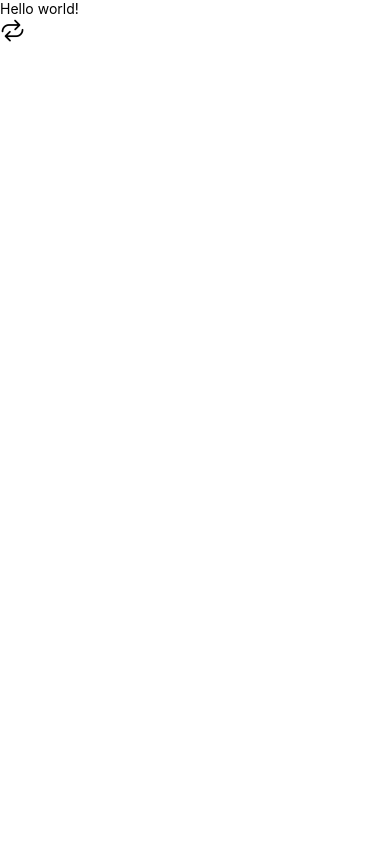
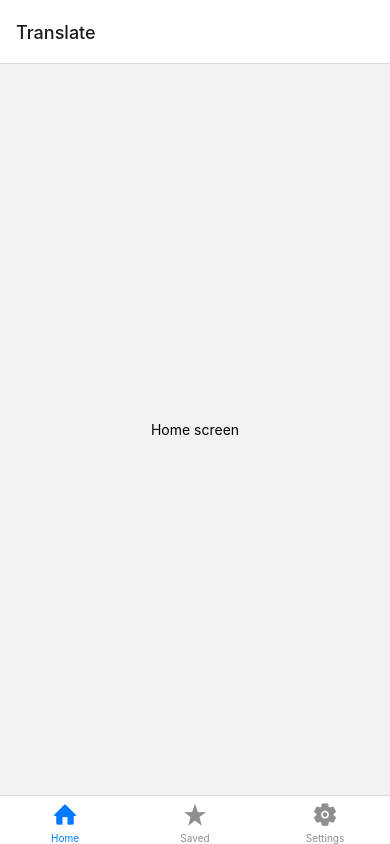
Before and after one commit to ZhaAbhi/GoogleTranslate, a React Native app: screen /main in a window 390 px wide. Built offline with nearby package versions, Linux system fonts and the light colour scheme.

Commit message:
Added icons for bottom tabs navigations

```diff
--- a/App.js
+++ b/App.js
@@ -1,13 +1,13 @@
+import {NavigationContainer} from '@react-navigation/native';
 import React from 'react';
-import {View, Text, SafeAreaView} from 'react-native';
-import Icon from 'react-native-vector-icons/AntDesign';
+import {SafeAreaView} from 'react-native';
+import HomeNavigation from './navigation/HomeNavigation';
 
 const App = () => {
   return (
-    <SafeAreaView>
-      <Text>Hello world!</Text>
-      <Icon name="retweet" size={25} />
-    </SafeAreaView>
+    <NavigationContainer>
+      <HomeNavigation />
+    </NavigationContainer>
   );
 };
 export default App;
--- /dev/null
+++ b/navigation/HomeNavigation.js
@@ -0,0 +1,17 @@
+import {createStackNavigator} from '@react-navigation/stack';
+import HomeScreen from '../screens/HomeScreen';
+import TabNavigation from './TabNavigation';
+
+const Stack = createStackNavigator();
+
+const HomeNavigation = () => (
+  <Stack.Navigator>
+    <Stack.Screen
+      name="main"
+      component={TabNavigation}
+      options={{headerTitle: 'Translate'}}
+    />
+  </Stack.Navigator>
+);
+
+export default HomeNavigation;
--- /dev/null
+++ b/navigation/TabNavigation.js
@@ -0,0 +1,42 @@
+import {createBottomTabNavigator} from '@react-navigation/bottom-tabs';
+import HomeScreen from '../screens/HomeScreen';
+import SavedScreen from '../screens/SavedScreen';
+import SettingsScreen from '../screens/SettingsScreen';
+import EntypoIcon from 'react-native-vector-icons/Entypo';
+import Ionicons from 'react-native-vector-icons/Ionicons';
+const Tab = createBottomTabNavigator();
+
+const TabNavigation = () => {
+  return (
+    <Tab.Navigator screenOptions={{headerShown: false}}>
+      <Tab.Screen
+        name="Home"
+        component={HomeScreen}
+        options={{
+          tabBarIcon: ({color, size}) => (
+            <EntypoIcon name="home" color={color} size={size} />
+          ),
+        }}
+      />
+      <Tab.Screen
+        name="Saved"
+        component={SavedScreen}
+        options={{
+          tabBarIcon: ({color, size}) => (
+            <EntypoIcon name="star" color={color} size={size} />
+          ),
+        }}
+      />
+      <Tab.Screen
+        name="Settings"
+        component={SettingsScreen}
+        options={{
+          tabBarIcon: ({color, size}) => (
+            <Ionicons name="settings" color={color} size={size} />
+          ),
+        }}
+      />
+    </Tab.Navigator>
+  );
+};
+export default TabNavigation;
--- a/package.json
+++ b/package.json
@@ -10,6 +10,7 @@
     "test": "jest"
   },
   "dependencies": {
+    "@react-navigation/bottom-tabs": "^6.5.8",
     "@react-navigation/native": "^6.1.7",
     "@react-navigation/stack": "^6.3.17",
     "react": "18.2.0",
--- a/screens/HomeScreen.js
+++ b/screens/HomeScreen.js
@@ -3,7 +3,7 @@ import {View, Text} from 'react-native';
 
 const HomeScreen = () => {
   return (
-    <View>
+    <View style={{flex: 1, justifyContent: 'center', alignItems: 'center'}}>
       <Text>Home screen</Text>
     </View>
   );
```
Also changed, not shown: 2 other files (tests, documents, lock files or other folders).
